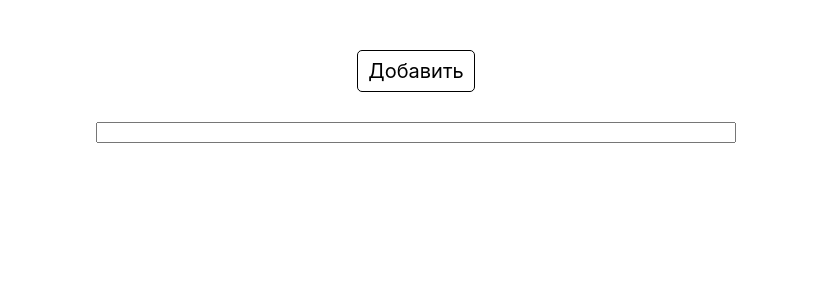
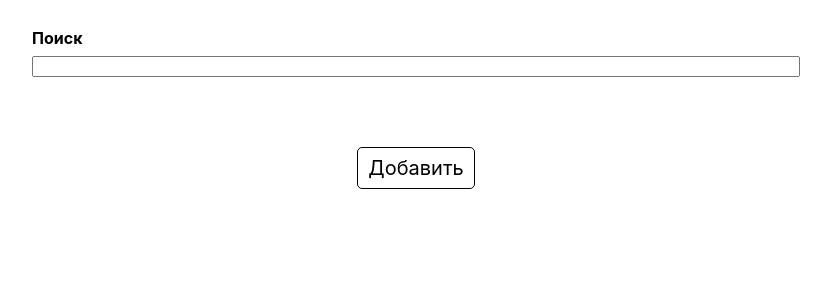
Before and after one commit to BorisVasilevv/task-list-app, a React (Create React App) app: page / in a window 1280 px wide. Shown: the top 300 px of the page, without its empty margins (224-1055 px from the left). Built offline with nearby package versions, Linux system fonts and the light colour scheme.

Commit message:
Saerch change

```diff
--- a/src/components/AddTask/AddNewTaskElem.js
+++ b/src/components/AddTask/AddNewTaskElem.js
@@ -16,6 +16,7 @@ export const AddNewTask = () => {
     const [name, setName] = useState('');
 
     const onInputChange = (event) => {
+
         setName(event.nativeEvent.target.value);
     }
 
--- /dev/null
+++ b/src/components/Search.js
@@ -0,0 +1,39 @@
+import {useTasks} from "../hooks/useTasks";
+import styled from "styled-components";
+import {useState} from "react";
+
+
+const Container = styled.div`
+    margin-top: 30px;
+    display: flex;
+    flex-direction: column;
+    width: 60vw;
+    gap: 10px;
+`;
+
+const TaskContainer = styled.div`
+    display: flex;
+    flex-direction: column;
+    gap: 15px;
+`;
+
+const Input = styled.input`
+    margin-bottom: 20px;
+`;
+
+export const SearchRow = ({ onSearchChange }) => {
+    const [searchValue, setSearchValue] = useState('');
+
+    const onSearchInputChange = (event) => {
+        const newValue = event.nativeEvent.target.value;
+        setSearchValue(newValue);
+        onSearchChange(newValue);
+    }
+
+    return (
+        <Container>
+        <h1>Поиск</h1>
+            <Input value={searchValue} onChange={onSearchInputChange} />
+        </Container>
+    );
+}
--- a/src/components/TaskList.js
+++ b/src/components/TaskList.js
@@ -1,7 +1,6 @@
 import {useTasks} from "../hooks/useTasks";
 import styled from "styled-components";
 import {Task} from "./Task";
-import {useState} from "react";
 
 
 const Container = styled.div`
@@ -21,24 +20,21 @@ const Input = styled.input`
     margin-bottom: 20px;
 `;
 
-export const TaskList = () => {
+
+export const TaskList = ({ searchValue }) => {
     const {tasks} = useTasks()
-    const [searchValue, setSearchValue] = useState('');
 
     if (!tasks) {
         return null;
     }
-
-    const onSearchInputChange = (event) => {
-        setSearchValue(event.nativeEvent.target.value);
+    let filteredTasks;
+    if (!searchValue) {
+        filteredTasks = tasks;
     }
-
-    const filteredTasks = filterTasks(tasks, searchValue);
+    filteredTasks = filterTasks(tasks, searchValue);
 
     return (
         <Container>
-
-            <Input value={searchValue} onChange={onSearchInputChange} />
             <TaskContainer>
                 {filteredTasks.map((task, index) => {
                     return <Task key={index} name={task.name} />
--- a/src/components/ToDoListPage.js
+++ b/src/components/ToDoListPage.js
@@ -1,6 +1,8 @@
 import React from "react";
+import {useState} from 'react';
 import {TaskList} from "./TaskList";
 import {Alert} from './Alert/Alert'
+import { SearchRow } from "./Search";
 import {AddNewTask} from './AddTask/AddNewTaskElem'
 import styled from "styled-components";
 
@@ -10,14 +12,21 @@ const Container =styled.div`
   align-items: center;
 `
 
+function ToDoListPage() {
+  // Добавляем состояние для поискового запроса
+  const [searchValue, setSearchValue] = useState('');
 
-function ToDoListPage() {
+  // Функция для обновления поискового запроса
+  const handleSearchInputChange = (value) => {
+    setSearchValue(value);
+  }
   return (
     <Container>
+        <SearchRow onSearchChange={handleSearchInputChange}/>
         <Alert title="Добавить">
           <AddNewTask/>
         </Alert>
-        <TaskList/>
+        <TaskList searchValue={searchValue}/>
     </Container>
   );
 }
```
